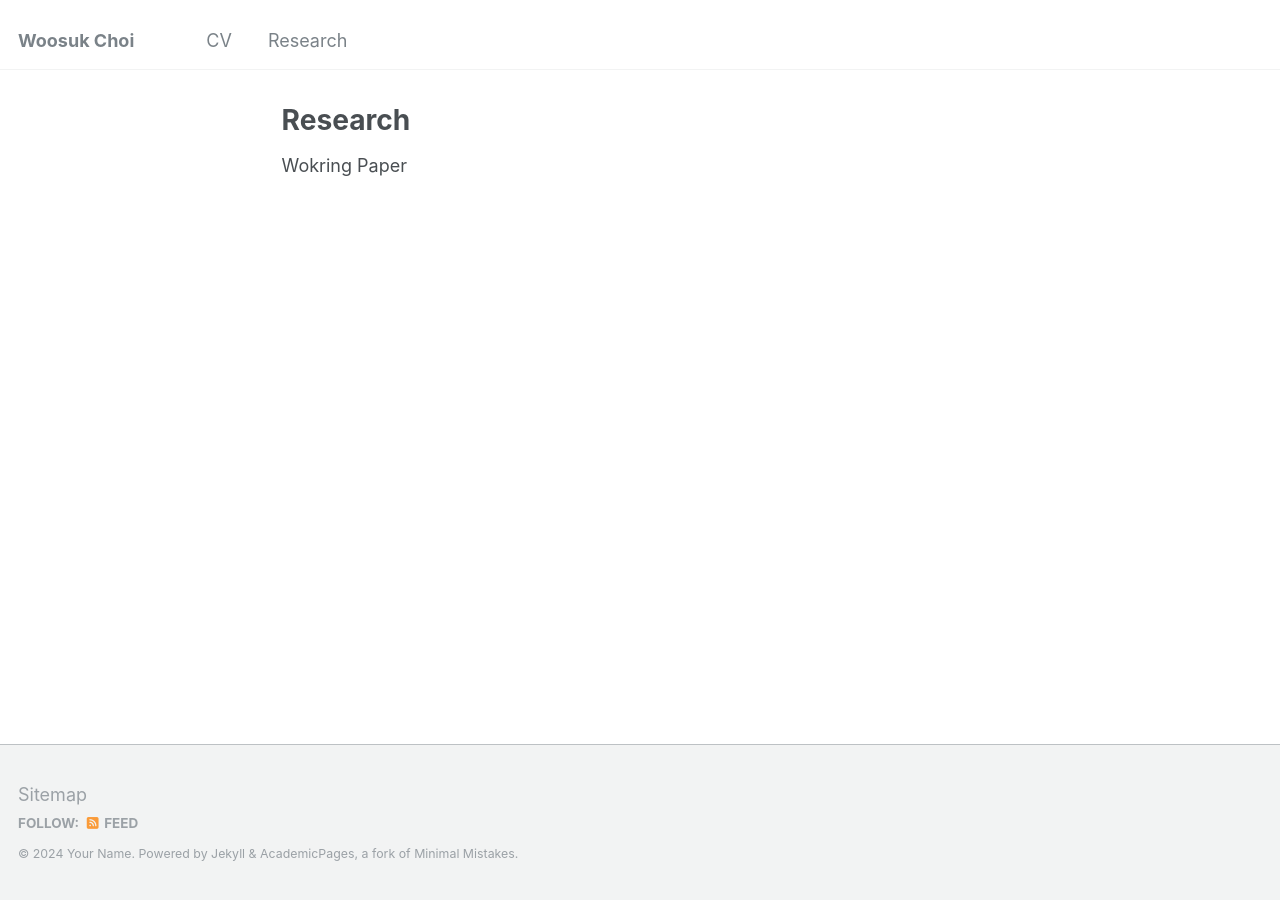
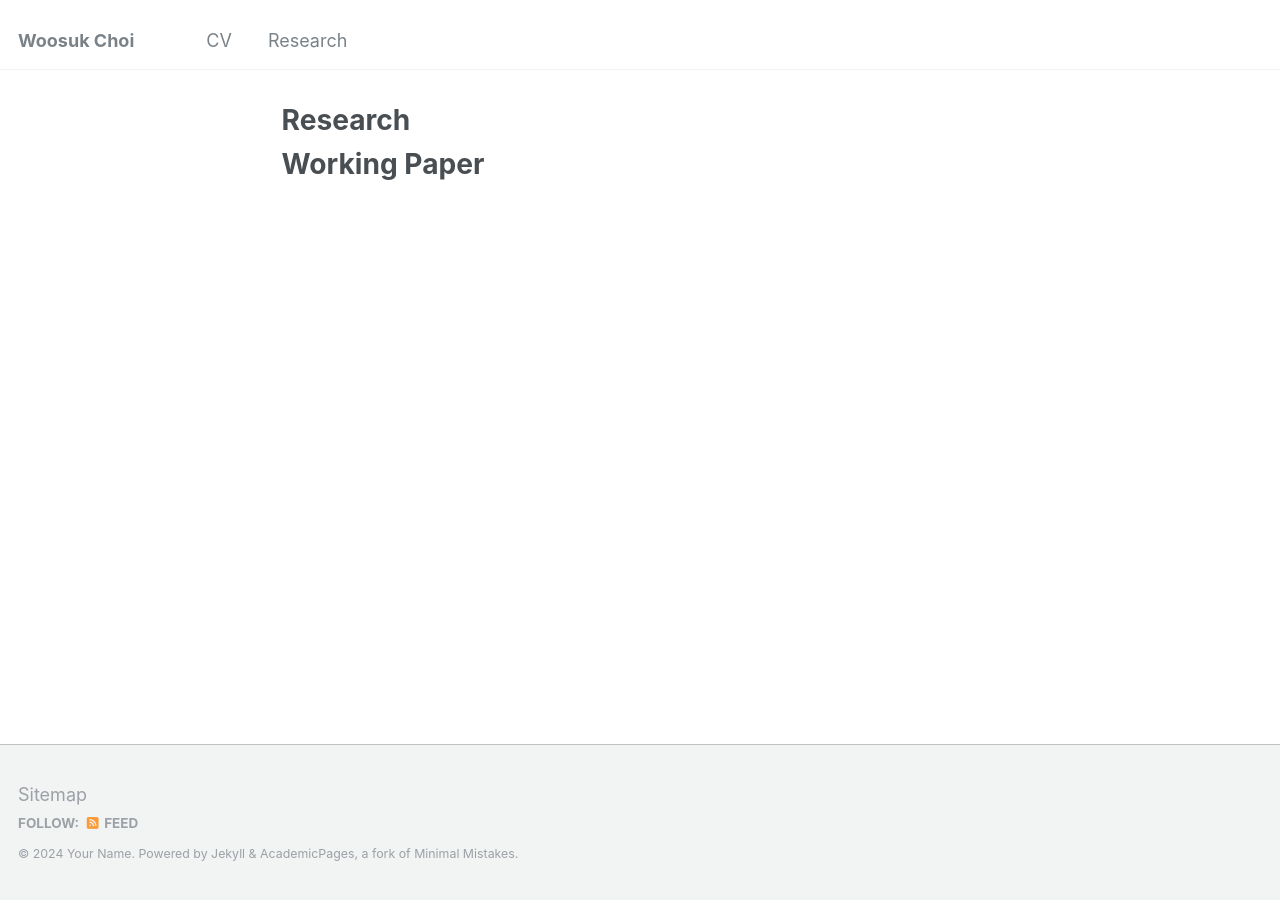
Before and after one commit to woosukchoi/old_page, a Jekyll site: the page built from _pages/research.md, in a window 1280 px wide. Built offline with Jekyll 4.4.1, drawn with Linux system fonts in a browser that asks for light colours.

Commit message:
Update research.md

```diff
--- a/_pages/research.md
+++ b/_pages/research.md
@@ -5,4 +5,4 @@ permalink: /research/
 author_profile: false
 ---
 
-Wokring Paper
+# Working Paper
```
